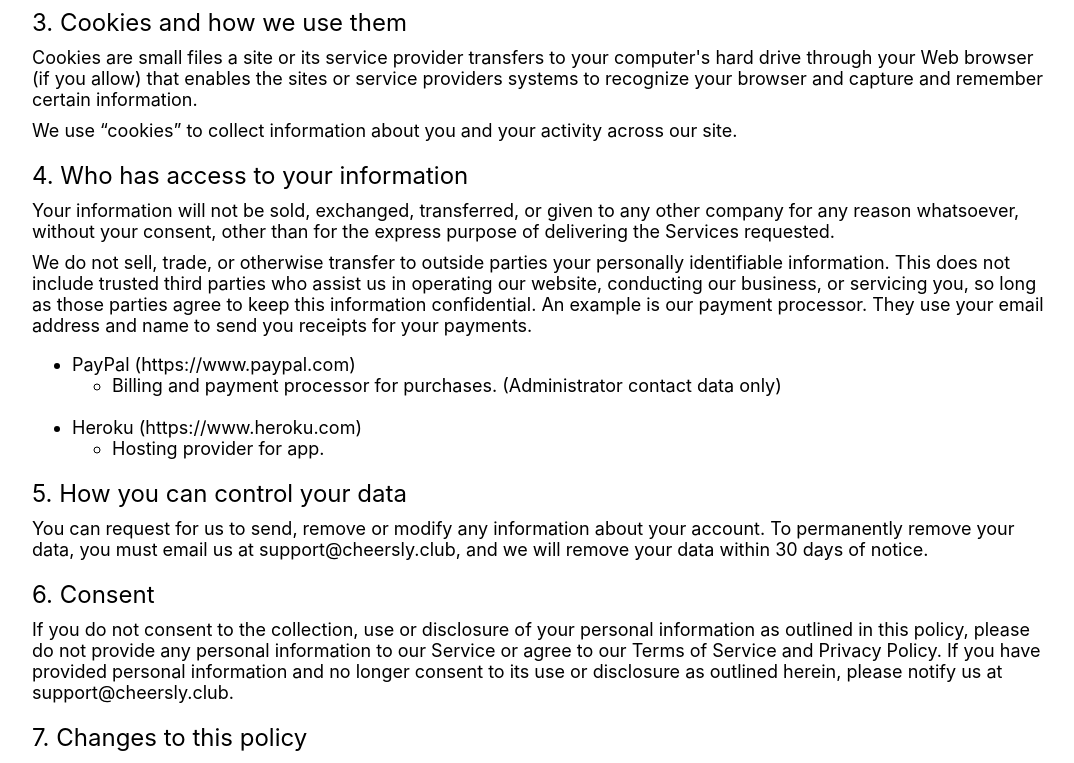
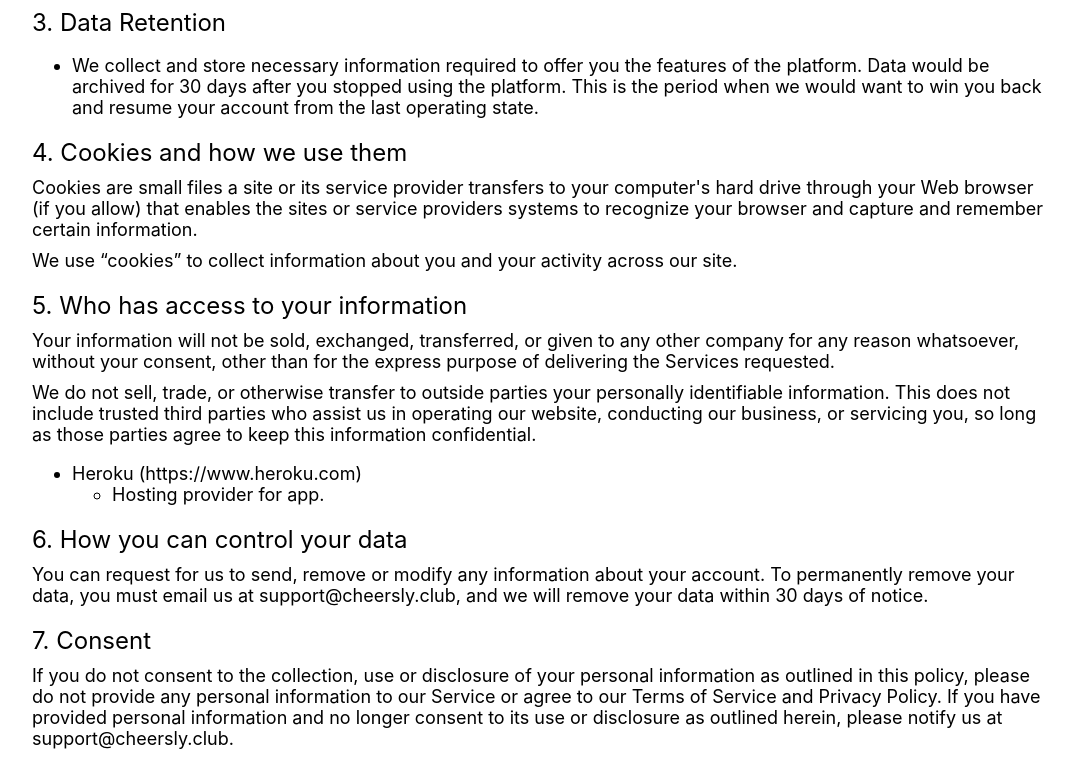
Before and after one commit to nihalwashere/cheersly-web, a Next.js app: page /privacy in a window 1280 px wide. Shown: the part 1480-2243 px from the top of the page, without its empty margins (96-1170 px from the left). Built offline with nearby package versions, Linux system fonts and the light colour scheme.

Commit message:
fix: privacy policy -- added data retention point

```diff
--- a/pages/privacy.js
+++ b/pages/privacy.js
@@ -162,7 +162,23 @@ export default function PrivacyPolicy() {
             </div>
 
             <div className="questions-text margin-top-20">
-              3. Cookies and how we use them
+              3. Data Retention
+            </div>
+
+            <div className="answer-text">
+              <ul>
+                <li>
+                  We collect and store necessary information required to offer
+                  you the features of the platform. Data would be archived for
+                  30 days after you stopped using the platform. This is the
+                  period when we would want to win you back and resume your
+                  account from the last operating state.
+                </li>
+              </ul>
+            </div>
+
+            <div className="questions-text margin-top-20">
+              4. Cookies and how we use them
             </div>
             <div className="answer-text margin-top-10">
               Cookies are small files a site or its service provider transfers
@@ -178,7 +194,7 @@ export default function PrivacyPolicy() {
             </div>
 
             <div className="questions-text margin-top-20">
-              4. Who has access to your information
+              5. Who has access to your information
             </div>
 
             <div className="answer-text margin-top-10">
@@ -193,26 +209,11 @@ export default function PrivacyPolicy() {
               your personally identifiable information. This does not include
               trusted third parties who assist us in operating our website,
               conducting our business, or servicing you, so long as those
-              parties agree to keep this information confidential. An example is
-              our payment processor. They use your email address and name to
-              send you receipts for your payments.
+              parties agree to keep this information confidential.
             </div>
 
             <div className="answer-text margin-top-10">
               <ul>
-                <li>
-                  PayPal{" "}
-                  <a href="https://www.paypal.com">(https://www.paypal.com)</a>
-                </li>
-                <ul>
-                  <li>
-                    Billing and payment processor for purchases. (Administrator
-                    contact data only)
-                  </li>
-                </ul>
-
-                <br />
-
                 <li>
                   Heroku{" "}
                   <a href="https://www.heroku.com">(https://www.heroku.com)</a>
@@ -224,7 +225,7 @@ export default function PrivacyPolicy() {
             </div>
 
             <div className="questions-text margin-top-20">
-              5. How you can control your data
+              6. How you can control your data
             </div>
 
             <div className="answer-text margin-top-10">
@@ -234,7 +235,7 @@ export default function PrivacyPolicy() {
               within 30 days of notice.
             </div>
 
-            <div className="questions-text margin-top-20">6. Consent</div>
+            <div className="questions-text margin-top-20">7. Consent</div>
 
             <div className="answer-text margin-top-10">
               If you do not consent to the collection, use or disclosure of your
@@ -246,7 +247,7 @@ export default function PrivacyPolicy() {
             </div>
 
             <div className="questions-text margin-top-20">
-              7. Changes to this policy
+              8. Changes to this policy
             </div>
 
             <div className="answer-text margin-top-10">
```
